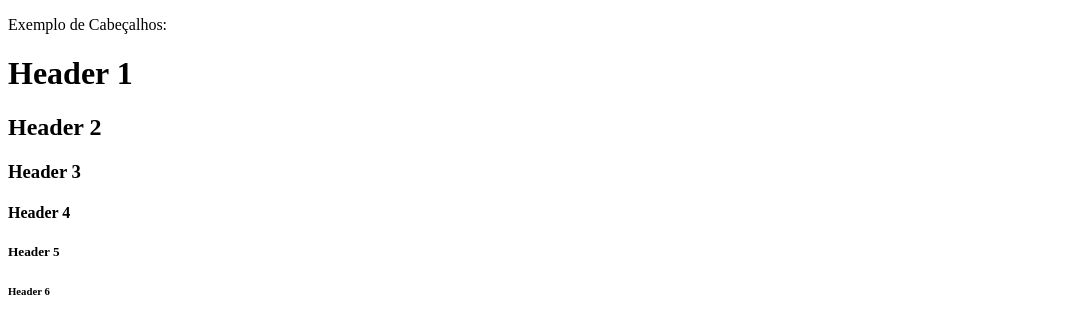
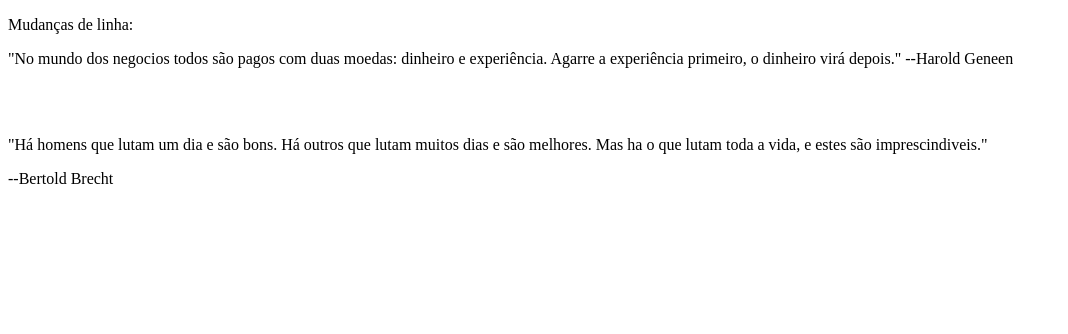
Before and after one commit to 1TDSR-21/exercicio-inicial-correcao, a plain HTML site: page exercicios/indexb.html in a window 1280 px wide. Shown: the whole page, without its empty margins (0-1068 px from the left). Drawn offline with Linux system fonts and the light colour scheme.

Commit message:
Término do exercício 2

```diff
--- a/exercicios/indexb.html
+++ b/exercicios/indexb.html
@@ -8,14 +8,12 @@
 <body>
     <!--Exemplo de Comentário HTML-->
 
-    <p>Exemplo de Cabeçalhos:</p>
+    <p>Mudanças de linha:</p>
 
-    <h1>Header 1</h1>
-    <h2>Header 2</h2>
-    <h3>Header 3</h3>
-    <h4>Header 4</h4>
-    <h5>Header 5</h5>
-    <h6>Header 6</h6>
+    <p>"No mundo dos negocios todos são pagos com duas moedas: dinheiro e experiência. Agarre a experiência primeiro, o dinheiro virá depois." --Harold Geneen</p>
+    <br><br>
+    <p>"Há homens que lutam um dia e são bons. Há outros que lutam muitos dias e são melhores. Mas ha o que lutam toda a vida, e estes são imprescindiveis."</p>
+    <p>--Bertold Brecht</p>
 
 </body>
 </html>
```
